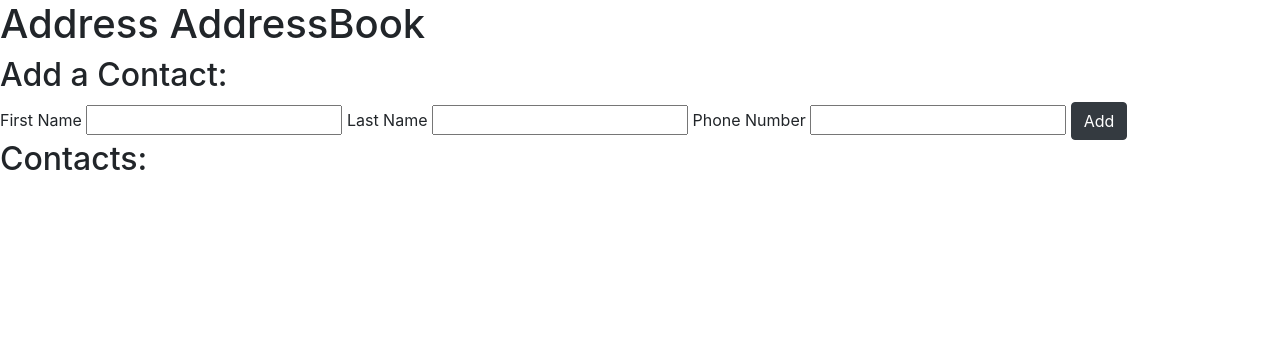
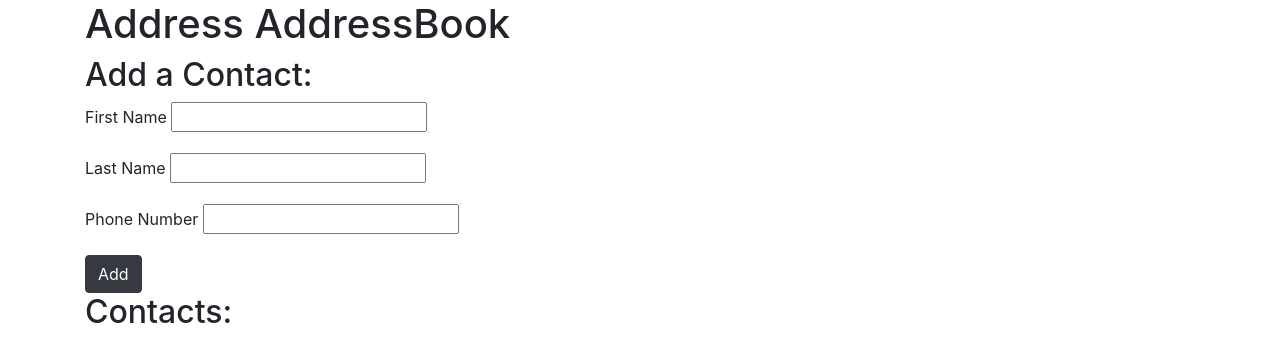
Before and after one commit to DuHerb/address-book, a plain HTML site: page index.html in a window 1280 px wide. Drawn offline with Linux system fonts and the light colour scheme.

Commit message:
add new tags for styling

```diff
--- a/index.html
+++ b/index.html
@@ -9,30 +9,38 @@
     <title>Address Book</title>
   </head>
   <body>
+    <main class="container">
       <h1>Address AddressBook</h1>
+      <div class="row">
+        <div class="col-md-6">
           <h2>Add a Contact:</h2>
           <form id="new-contact" action="index.html" method="post">
+            <div class="form-group">
               <label for="new-first-name">First Name</label>
               <input id="new-first-name" type="text" name="" value="">
+            </div>
+            <div class="form-group">
               <label for="new-last-name">Last Name</label>
               <input id="new-last-name" type="text" name="" value="">
+            </div>
+            <div class="form-group">
               <label for="new-phone-number">Phone Number</label>
               <input id="new-phone-number" type="text" name="" value="">
+            </div>
             <button class="btn btn-dark" type="submit" name="button">Add</button>
           </form>
-
           <h2>Contacts:</h2>
-    <ul id="contacts">
-
-    </ul>
-
+          <ul id="contacts"></ul>
+        </div><!-- /.col-md-6 -->
+        <div class="col-md-6">
           <div id="show-contacts">
             <p>First Name: <span class="first-name"></span></p>
             <p>Last Name: <span class="last-name"></span></p>
             <p>Phone Number: <span class="phone-number"></span></p>
-      <div id="buttons">
-
+            <div id="buttons"></div>
           </div>
-    </div>
+      </div><!-- /.col-md-6 -->
+      </div><!-- /.row -->
+    </main>
   </body>
 </html>
```
Lines whose indentation alone changed are shown as unchanged.
